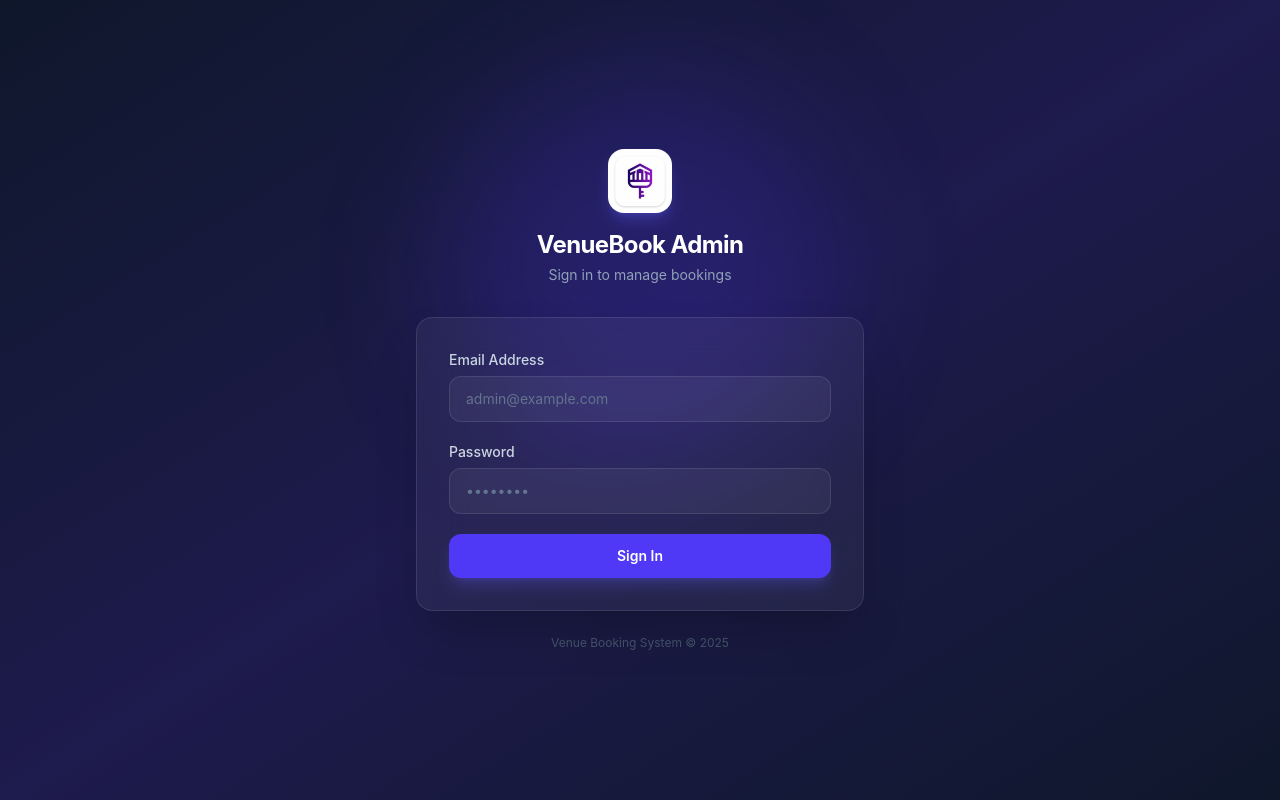
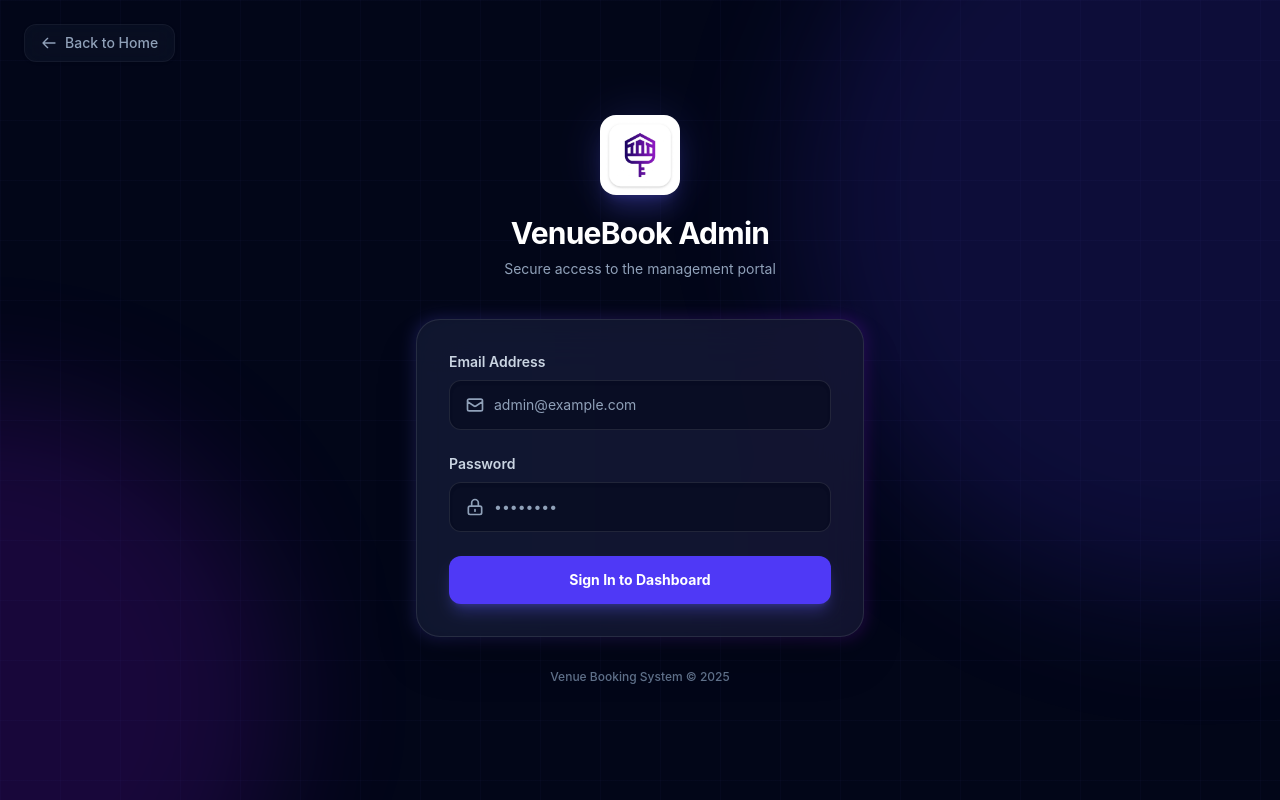
Before and after one commit to asif-reachout/venuebook-pro, a Vue app: page /admin/login in a window 1280 px wide. Built offline with nearby package versions, Linux system fonts and the light colour scheme; no server answers.

Commit message:
feat: overhaul admin login UI and fix sun icons

```diff
--- a/src/views/AdminLogin.vue
+++ b/src/views/AdminLogin.vue
@@ -1,69 +1,107 @@
 <template>
   <div
-    class="min-h-screen bg-gradient-to-br from-slate-50 via-indigo-50 to-slate-50 dark:from-slate-900 dark:via-indigo-950 dark:to-slate-900 flex items-center justify-center p-4 transition-colors duration-300">
+    class="min-h-screen bg-slate-50 dark:bg-slate-950 flex flex-col items-center justify-center p-4 transition-colors duration-300 relative overflow-hidden">
 
-    <!-- Background glow -->
+    <!-- Background glow & Blobs -->
     <div class="absolute inset-0 overflow-hidden pointer-events-none">
       <div
-        class="absolute top-1/3 left-1/2 -translate-x-1/2 -translate-y-1/2 w-96 h-96 bg-indigo-600/10 dark:bg-indigo-600/20 rounded-full blur-3xl">
+        class="absolute -top-1/4 -right-1/4 w-[800px] h-[800px] bg-indigo-400/10 dark:bg-indigo-600/15 rounded-full blur-3xl">
+      </div>
+      <div
+        class="absolute -bottom-1/4 -left-1/4 w-[600px] h-[600px] bg-purple-400/10 dark:bg-purple-600/15 rounded-full blur-3xl">
+      </div>
+      <!-- Grid pattern overlay -->
+      <div
+        class="absolute inset-0 bg-[linear-gradient(rgba(99,102,241,0.03)_1px,transparent_1px),linear-gradient(90deg,rgba(99,102,241,0.03)_1px,transparent_1px)] bg-[size:60px_60px] pointer-events-none dark:opacity-100 opacity-50">
       </div>
     </div>
 
-    <div class="relative w-full max-w-md">
+    <!-- Back to Home -->
+    <div class="absolute top-6 left-6 z-10">
+      <router-link to="/"
+        class="flex items-center gap-2 text-slate-500 hover:text-indigo-600 dark:text-slate-400 dark:hover:text-indigo-400 font-medium text-sm transition-colors bg-white/50 dark:bg-slate-900/50 backdrop-blur-md px-4 py-2 rounded-xl border border-slate-200 dark:border-white/5 shadow-sm">
+        <svg class="w-4 h-4" fill="none" stroke="currentColor" viewBox="0 0 24 24">
+          <path stroke-linecap="round" stroke-linejoin="round" stroke-width="2" d="M10 19l-7-7m0 0l7-7m-7 7h18" />
+        </svg>
+        Back to Home
+      </router-link>
+    </div>
+
+    <div class="relative w-full max-w-md z-10">
 
       <!-- Logo / Header -->
-      <div class="text-center mb-8">
-        <div
-          class="inline-flex items-center justify-center mb-4">
-          <img src="/logo.png" alt="VenueBook" class="w-16 h-16 rounded-2xl shadow-lg shadow-indigo-500/30" />
+      <div class="text-center mb-10">
+        <div class="inline-flex items-center justify-center mb-5 relative group">
+          <div class="absolute inset-0 bg-indigo-500 blur-xl opacity-20 group-hover:opacity-40 transition-opacity duration-500 rounded-full"></div>
+          <img src="/logo.png" alt="VenueBook" class="w-20 h-20 rounded-2xl shadow-xl shadow-indigo-500/20 relative z-10" />
         </div>
-        <h1 class="text-2xl font-bold text-slate-900 dark:text-white tracking-tight">VenueBook Admin</h1>
-        <p class="text-slate-500 dark:text-slate-400 text-sm mt-1">Sign in to manage bookings</p>
+        <h1 class="text-3xl font-bold text-slate-900 dark:text-white tracking-tight mb-2">VenueBook Admin</h1>
+        <p class="text-slate-500 dark:text-slate-400 text-sm">Secure access to the management portal</p>
       </div>
 
-      <!-- Card -->
-      <div class="bg-white dark:bg-white/5 backdrop-blur-xl border border-slate-200 dark:border-white/10 rounded-2xl p-8 shadow-2xl">
+      <!-- Card Container with Gradient Border -->
+      <div class="relative group">
+        <div class="absolute -inset-0.5 bg-gradient-to-r from-indigo-500 to-purple-600 rounded-3xl blur opacity-20 group-hover:opacity-30 transition duration-500"></div>
+        <div class="relative bg-white/80 dark:bg-slate-900/80 backdrop-blur-xl border border-white/20 dark:border-white/10 rounded-3xl p-8 shadow-2xl">
 
           <!-- Error Alert -->
           <div v-if="authStore.error"
-          class="flex items-center gap-2 bg-red-50 dark:bg-red-500/10 border border-red-200 dark:border-red-500/30 text-red-600 dark:text-red-400 text-sm rounded-xl p-3 mb-5">
-          <svg class="w-4 h-4 shrink-0" fill="currentColor" viewBox="0 0 20 20">
+            class="flex items-start gap-3 bg-red-50 dark:bg-red-500/10 border border-red-200 dark:border-red-500/30 text-red-600 dark:text-red-400 text-sm rounded-xl p-4 mb-6">
+            <svg class="w-5 h-5 shrink-0 mt-0.5" fill="currentColor" viewBox="0 0 20 20">
               <path fill-rule="evenodd"
                 d="M18 10a8 8 0 11-16 0 8 8 0 0116 0zm-7 4a1 1 0 11-2 0 1 1 0 012 0zm-1-9a1 1 0 00-1 1v4a1 1 0 102 0V6a1 1 0 00-1-1z"
                 clip-rule="evenodd" />
             </svg>
-          {{ authStore.error }}
+            <span class="leading-relaxed">{{ authStore.error }}</span>
           </div>
 
-        <form @submit.prevent="handleLogin" class="space-y-5">
+          <form @submit.prevent="handleLogin" class="space-y-6">
 
             <!-- Email -->
-          <div>
-            <label class="block text-sm font-medium text-slate-700 dark:text-slate-300 mb-1.5">Email Address</label>
+            <div class="space-y-2">
+              <label class="block text-sm font-semibold text-slate-700 dark:text-slate-300">Email Address</label>
+              <div class="relative">
+                <div class="absolute inset-y-0 left-0 pl-4 flex items-center pointer-events-none text-slate-400">
+                  <svg class="w-5 h-5" fill="none" stroke="currentColor" viewBox="0 0 24 24">
+                    <path stroke-linecap="round" stroke-linejoin="round" stroke-width="2" d="M3 8l7.89 5.26a2 2 0 002.22 0L21 8M5 19h14a2 2 0 002-2V7a2 2 0 00-2-2H5a2 2 0 00-2 2v10a2 2 0 002 2z" />
+                  </svg>
+                </div>
                 <input id="login-email" v-model="email" type="email" required placeholder="admin@example.com"
-              class="w-full bg-white dark:bg-white/5 border border-slate-300 dark:border-white/10 text-slate-900 dark:text-white placeholder-slate-400 dark:placeholder-slate-500 rounded-xl px-4 py-3 text-sm focus:outline-none focus:ring-2 focus:ring-indigo-500 focus:border-transparent transition" />
+                  class="w-full bg-slate-50 dark:bg-slate-950/50 border border-slate-200 dark:border-white/10 text-slate-900 dark:text-white placeholder-slate-400 rounded-xl pl-11 pr-4 py-3.5 text-sm focus:outline-none focus:ring-2 focus:ring-indigo-500 focus:border-transparent transition-all shadow-inner" />
+              </div>
             </div>
 
             <!-- Password -->
-          <div>
-            <label class="block text-sm font-medium text-slate-700 dark:text-slate-300 mb-1.5">Password</label>
+            <div class="space-y-2">
+              <div class="flex items-center justify-between">
+                <label class="block text-sm font-semibold text-slate-700 dark:text-slate-300">Password</label>
+              </div>
+              <div class="relative">
+                <div class="absolute inset-y-0 left-0 pl-4 flex items-center pointer-events-none text-slate-400">
+                  <svg class="w-5 h-5" fill="none" stroke="currentColor" viewBox="0 0 24 24">
+                    <path stroke-linecap="round" stroke-linejoin="round" stroke-width="2" d="M12 15v2m-6 4h12a2 2 0 002-2v-6a2 2 0 00-2-2H6a2 2 0 00-2 2v6a2 2 0 002 2zm10-10V7a4 4 0 00-8 0v4h8z" />
+                  </svg>
+                </div>
                 <input id="login-password" v-model="password" type="password" required placeholder="••••••••"
-              class="w-full bg-white dark:bg-white/5 border border-slate-300 dark:border-white/10 text-slate-900 dark:text-white placeholder-slate-400 dark:placeholder-slate-500 rounded-xl px-4 py-3 text-sm focus:outline-none focus:ring-2 focus:ring-indigo-500 focus:border-transparent transition" />
+                  class="w-full bg-slate-50 dark:bg-slate-950/50 border border-slate-200 dark:border-white/10 text-slate-900 dark:text-white placeholder-slate-400 rounded-xl pl-11 pr-4 py-3.5 text-sm focus:outline-none focus:ring-2 focus:ring-indigo-500 focus:border-transparent transition-all shadow-inner" />
+              </div>
             </div>
 
             <!-- Submit -->
             <button id="login-submit" type="submit" :disabled="authStore.loading"
-            class="w-full bg-indigo-600 hover:bg-indigo-500 disabled:opacity-60 disabled:cursor-not-allowed text-white font-semibold rounded-xl py-3 text-sm transition-all duration-200 shadow-lg shadow-indigo-500/25 flex items-center justify-center gap-2">
-            <svg v-if="authStore.loading" class="animate-spin w-4 h-4" fill="none" viewBox="0 0 24 24">
+              class="relative w-full bg-indigo-600 hover:bg-indigo-500 disabled:bg-indigo-400 disabled:cursor-not-allowed text-white font-bold rounded-xl py-3.5 text-sm transition-all duration-300 shadow-lg shadow-indigo-500/30 hover:shadow-indigo-500/50 flex items-center justify-center gap-2 overflow-hidden group">
+              <div class="absolute inset-0 bg-white/20 translate-y-full group-hover:translate-y-0 transition-transform duration-300 ease-out"></div>
+              <svg v-if="authStore.loading" class="animate-spin w-5 h-5 relative z-10" fill="none" viewBox="0 0 24 24">
                 <circle class="opacity-25" cx="12" cy="12" r="10" stroke="currentColor" stroke-width="4" />
                 <path class="opacity-75" fill="currentColor" d="M4 12a8 8 0 018-8v8H4z" />
               </svg>
-            {{ authStore.loading ? 'Signing in...' : 'Sign In' }}
+              <span class="relative z-10">{{ authStore.loading ? 'Authenticating...' : 'Sign In to Dashboard' }}</span>
             </button>
           </form>
         </div>
+      </div>
 
-      <p class="text-center text-slate-500 dark:text-slate-600 text-xs mt-6">Venue Booking System © 2025</p>
+      <p class="text-center text-slate-500 dark:text-slate-500 text-xs mt-8 font-medium">Venue Booking System © 2025</p>
     </div>
   </div>
 </template>
--- a/src/views/Home.vue
+++ b/src/views/Home.vue
@@ -17,9 +17,9 @@
           <button @click="themeStore.toggle()"
             class="relative p-2.5 rounded-xl bg-white dark:bg-slate-900 border border-slate-200 dark:border-white/10 shadow-sm hover:shadow-md hover:-translate-y-0.5 transition-all duration-300 overflow-hidden group">
             <div class="absolute inset-0 bg-gradient-to-tr from-indigo-500/10 to-purple-500/10 dark:from-indigo-500/20 dark:to-purple-500/20 opacity-0 group-hover:opacity-100 transition-opacity duration-300"></div>
-            <svg v-if="themeStore.isDark" class="w-4 h-4 text-amber-400 relative z-10" fill="currentColor" viewBox="0 0 24 24">
-              <path
-                d="M12 3v1m0 16v1m9-9h-1M4 12H3m15.364-6.364l-.707.707M6.343 17.657l-.707.707m12.728 0l-.707-.707M6.343 6.343l-.707-.707M16 12a4 4 0 11-8 0 4 4 0 018 0z" />
+            <svg v-if="themeStore.isDark" class="w-4 h-4 text-amber-400 relative z-10" fill="none" stroke="currentColor" viewBox="0 0 24 24">
+              <path stroke-linecap="round" stroke-linejoin="round" stroke-width="2"
+                d="M12 3v1m0 16v1m9-9h-1M4 12H3m15.364-6.364l-.707.707M6.343 17.657l-.707.707m12.728 0l-.707-.707M6.343 6.343l-.707-.707M12 16a4 4 0 100-8 4 4 0 000 8z" />
             </svg>
             <svg v-else class="w-4 h-4 text-indigo-600 relative z-10" fill="none" stroke="currentColor" viewBox="0 0 24 24">
               <path stroke-linecap="round" stroke-linejoin="round" stroke-width="2"
```
Also changed, not shown: src/views/AdminDashboard.vue (+45 -22 lines). Lines whose indentation alone changed are shown as unchanged.
